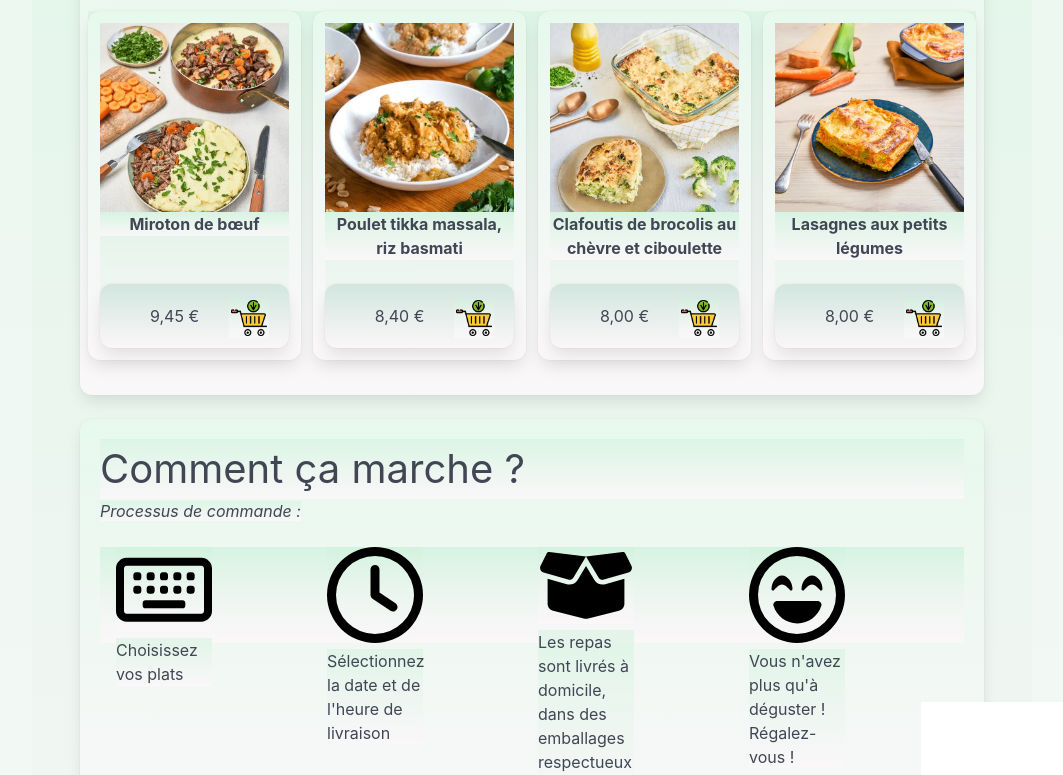
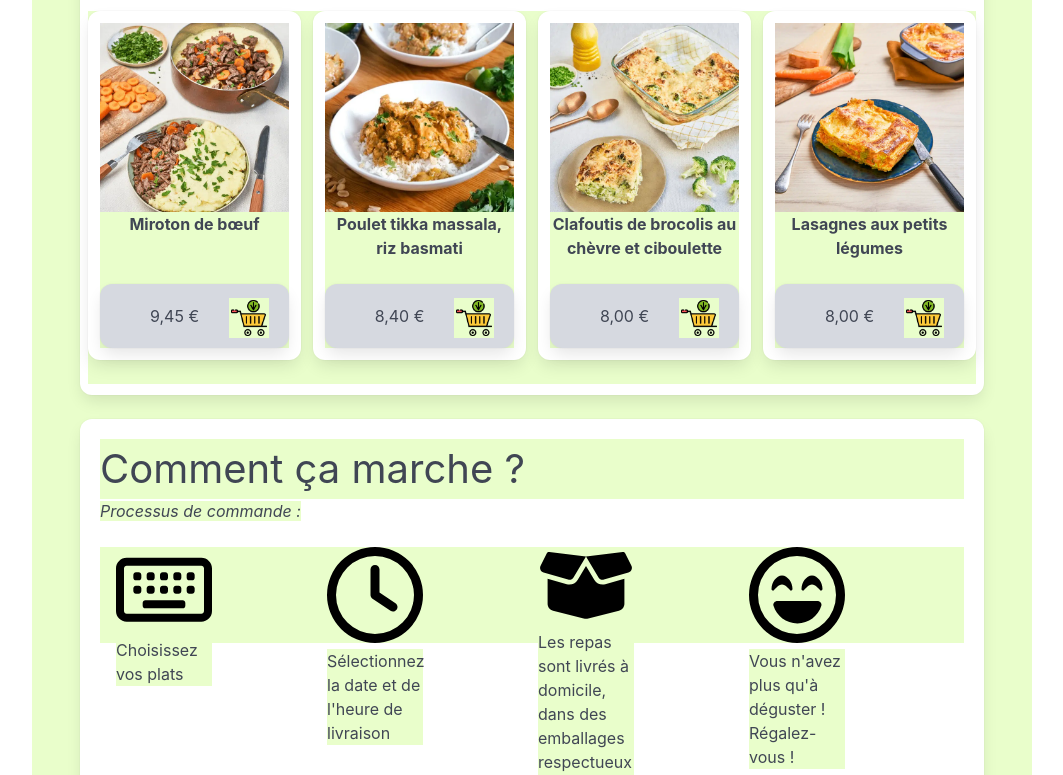
Before and after one commit to Bamtichacar/EVALEcoEats, a plain HTML site: page index.html in a window 1280 px wide. Shown: the part 569-1344 px from the top of the page, without its empty margins (96-1159 px from the left). Drawn offline with Linux system fonts and the light colour scheme.

Commit message:
changement couleurs de fond

```diff
--- a/index.css
+++ b/index.css
@@ -3,12 +3,12 @@
     padding: 0;
     box-sizing: border-box;
 
-/*     background: rgb(180, 247, 180);
-    background-color: rgb(181, 238, 97);
+     background: rgb(180, 247, 180);
+    background-color: rgb(233, 254, 203);
+
+
+/*     background: linear-gradient( #cff2dc80, rgb(250, 247, 249));
  */
-
-    background: linear-gradient( #cff2dc80, rgb(250, 247, 249));
-
 
 
 /*
```
